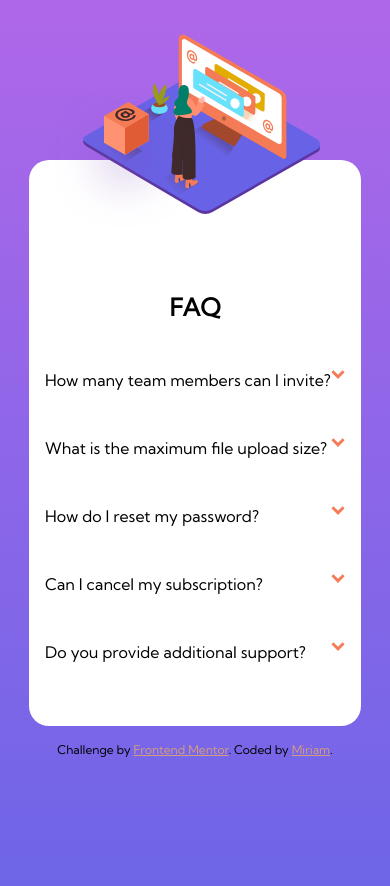
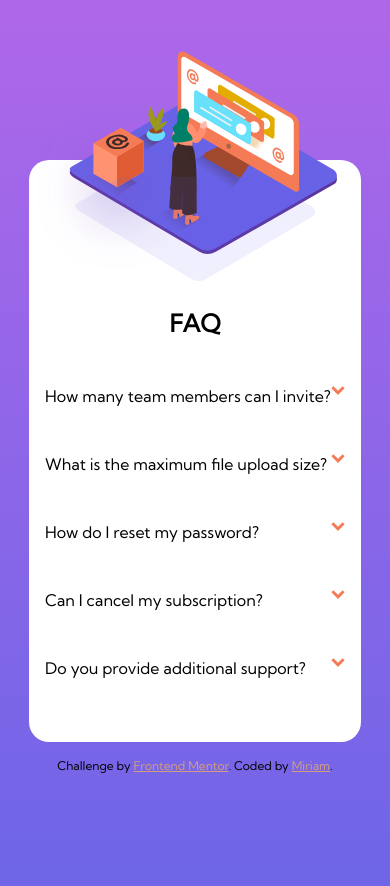
Before and after one commit to myrmnn/frontend-mentor-faq-accordion, a plain HTML site: page index.html in a window 390 px wide. Drawn offline with Linux system fonts and the light colour scheme.

Commit message:
added mobile shadow

```diff
--- a/index.html
+++ b/index.html
@@ -32,12 +32,8 @@
 						alt=""
 					/>
         </div>
-        <div class="feature__desktop">
-					<img
-						class="feature__img__desktop"
-						src="/images/illustration-woman-online-desktop.svg"
-						alt=""
-					/>
+        <div>
+          <img class="shadow" src="/images/bg-pattern-mobile.svg" alt="">
         </div>
         <div class="feature__desktop__box">
 					<img
--- a/styles.scss
+++ b/styles.scss
@@ -18,9 +18,16 @@ body {
 
 .feature__img {
 	position: absolute;
-	top: 4%;
+	top: 6%;
 	left: 48%;
-	max-width: 300px;
+	width: 300px;
+	transform: translateX(-50%);
+}
+
+.shadow {
+	position: absolute;
+	top: 21%;
+	left: 50%;
 	transform: translateX(-50%);
 }
 
@@ -37,7 +44,7 @@ body {
 	background: white;
 	border-radius: 20px;
 	margin: 10em auto 1em auto;
-	padding: 7em 1em 1em 1em;
+	padding: 8em 1em 1em 1em;
 
 	&__title {
 		text-align: center;
```
Also changed, not shown: styles.css, 1 other file.
